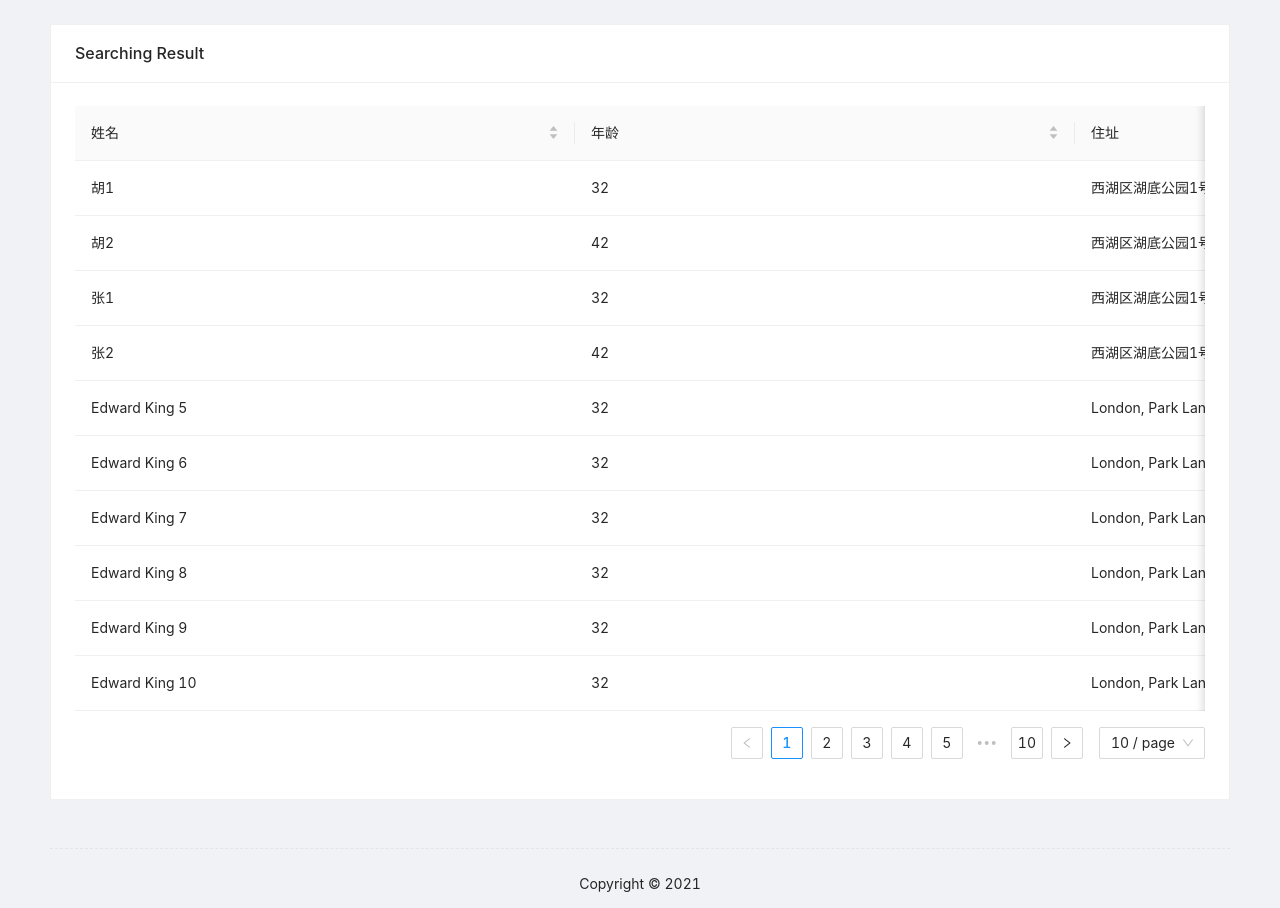
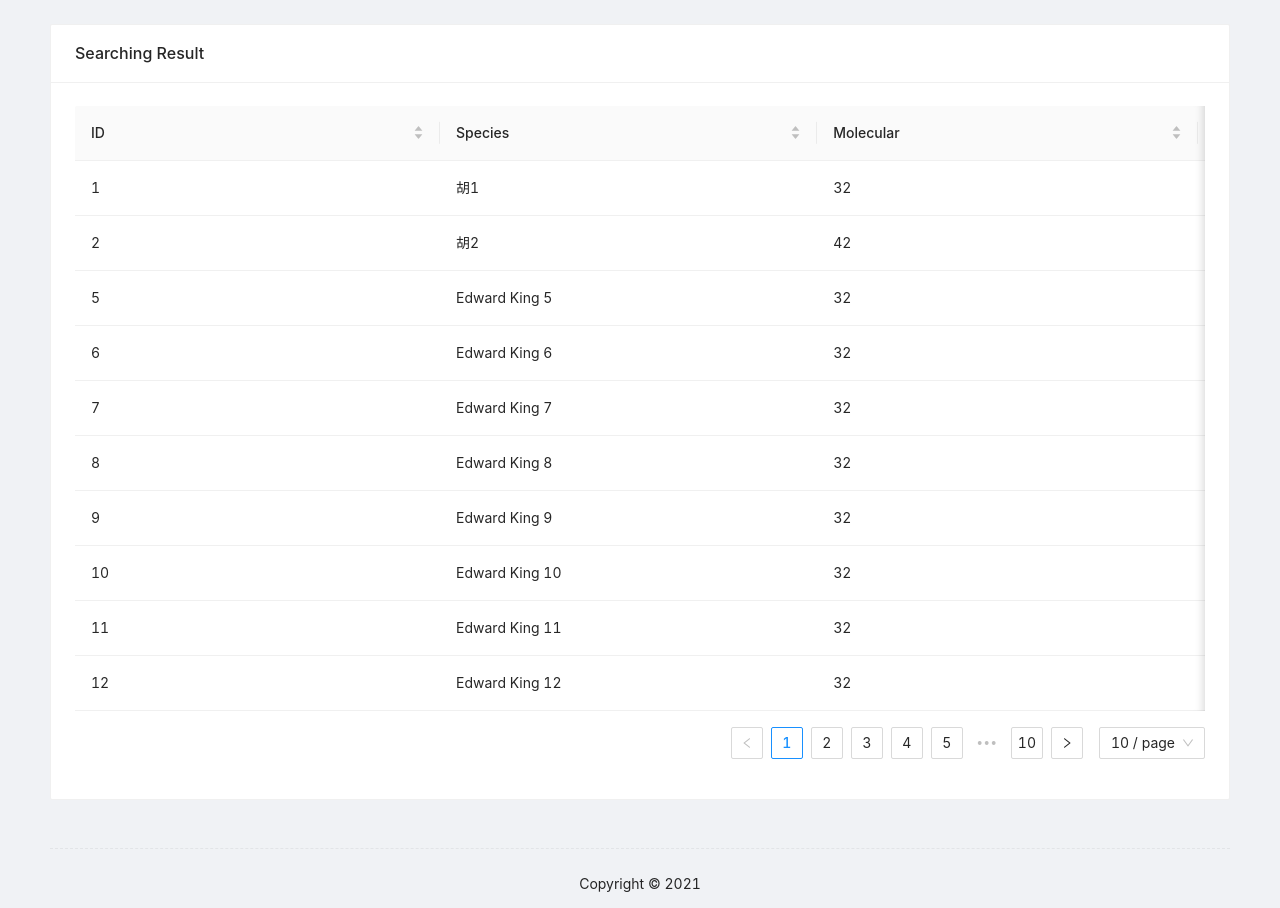
Before and after one commit to ZhangChengX/Covid-19-RNA-Database, a React (Create React App) app: page /search in a window 1280 px wide. Shown: the part 688-1596 px from the top of the page. Built offline with nearby package versions, Linux system fonts and the light colour scheme.

Commit message:
Update Result.js

```diff
--- a/src/components/Result.js
+++ b/src/components/Result.js
@@ -4,60 +4,55 @@ import { Card, Table } from 'antd';
 
 const dataSource = [
   {
-    key: '1',
-    name: '胡1',
-    age: 32,
-    address: '西湖区湖底公园1号',
+    id: '1',
+    species: '胡1',
+    molecular: 32,
+    dataset: '西湖区湖底公园1号',
   },
   {
-    key: '2',
-    name: '胡2',
-    age: 42,
-    address: '西湖区湖底公园1号',
-  },
-  {
-    key: '3',
-    name: '张1',
-    age: 32,
-    address: '西湖区湖底公园1号',
-  },
-  {
-    key: '4',
-    name: '张2',
-    age: 42,
-    address: '西湖区湖底公园1号',
+    id: '2',
+    species: '胡2',
+    molecular: 42,
+    dataset: '西湖区湖底公园1号',
   },
 ];
 for (let i = 5; i < 100; i++) {
   dataSource.push({
-    key: i,
-    name: `Edward King ${i}`,
-    age: 32,
-    address: `London, Park Lane no. ${i}`,
+    id: i,
+    species: `Edward King ${i}`,
+    molecular: 32,
+    dataset: `London, Park Lane no. ${i}`,
   });
 }
 
 const columns = [
   {
-    title: '姓名',
-    dataIndex: 'name',
-    key: 'name',
+    title: 'ID',
+    dataIndex: 'id',
+    key: 'id',
     width: 500,
-    sorter: (a, b) => a.name > b.name,
+    sorter: (a, b) => a.id - b.id,
   },
   {
-    title: '年龄',
-    dataIndex: 'age',
-    key: 'age',
+    title: 'Species',
+    dataIndex: 'species',
+    key: 'species',
     width: 500,
-    sorter: (a, b) => a.age - b.age,
+    sorter: (a, b) => a.species > b.species,
   },
   {
-    title: '住址',
-    dataIndex: 'address',
-    key: 'address',
+    title: 'Molecular',
+    dataIndex: 'molecular',
+    key: 'molecular',
     width: 500,
-    sorter: (a, b) => a.address > b.address,
+    sorter: (a, b) => a.molecular > b.molecular,
+  },
+  {
+    title: 'Dataset (GEO)',
+    dataIndex: 'dataset',
+    key: 'dataset',
+    width: 500,
+    sorter: (a, b) => a.dataset > b.dataset,
   },
 ];
 
```
